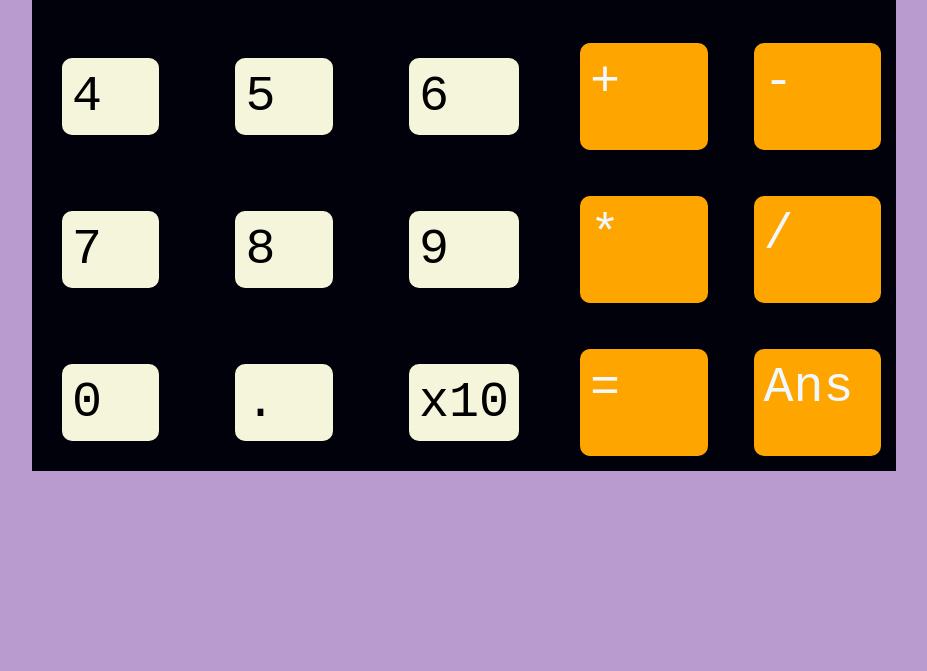
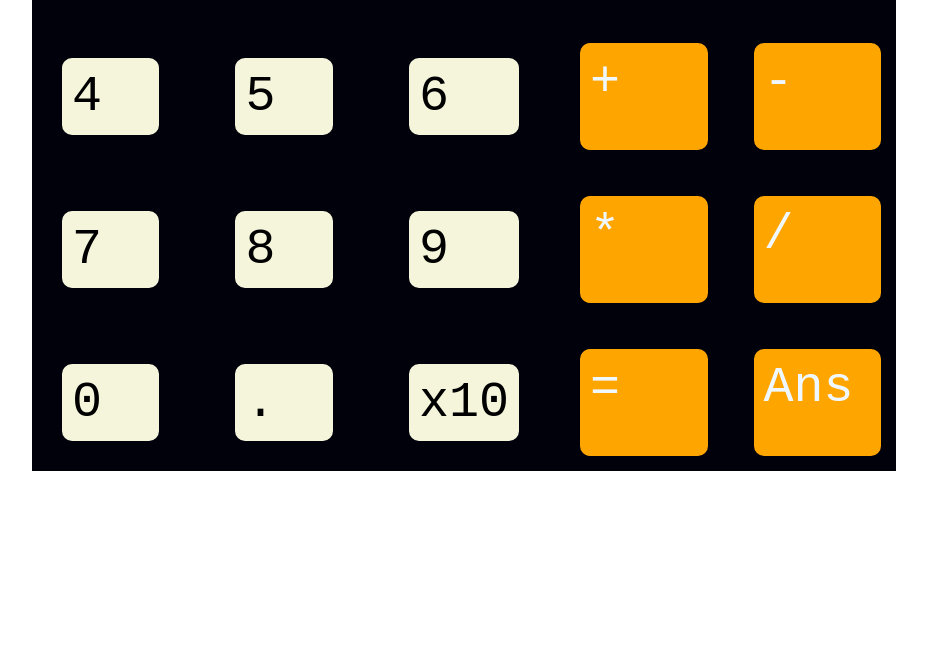
Before and after one commit to XimenaTania/calculadora, a plain HTML site: page index.html in a window 1280 px wide. Shown: the part 700-1371 px from the top of the page, without its empty margins (176-1103 px from the left). Drawn offline with Linux system fonts and the light colour scheme.

Commit message:
Revert "agregando background"

```diff
--- a/style.css
+++ b/style.css
@@ -6,10 +6,6 @@
     grid-template-rows: 0.5fr 2fr 1fr 1fr 1fr 1fr;
     color: aliceblue;
     background-color: rgb(1, 1, 11);
-}
-
-body {
-    background-color: rgb(185, 155, 207);
 }
 
 .marca {
```
